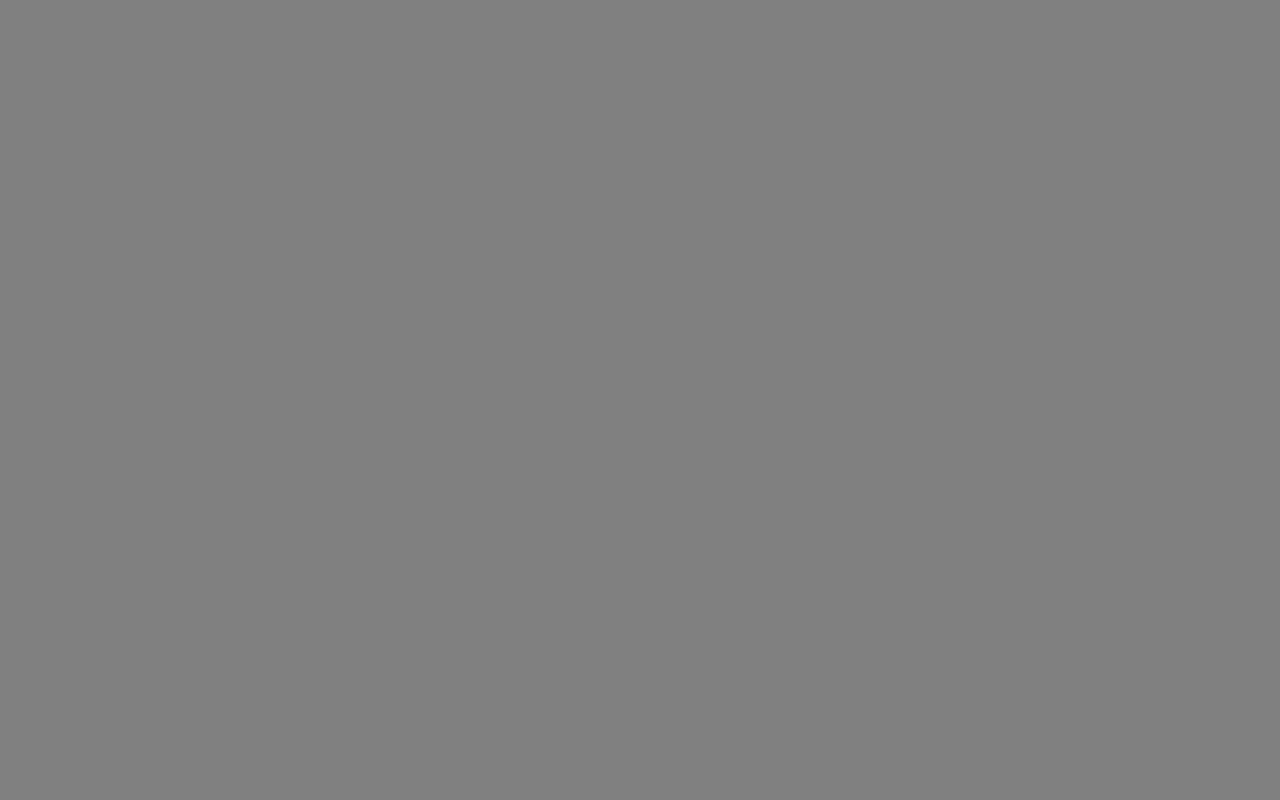
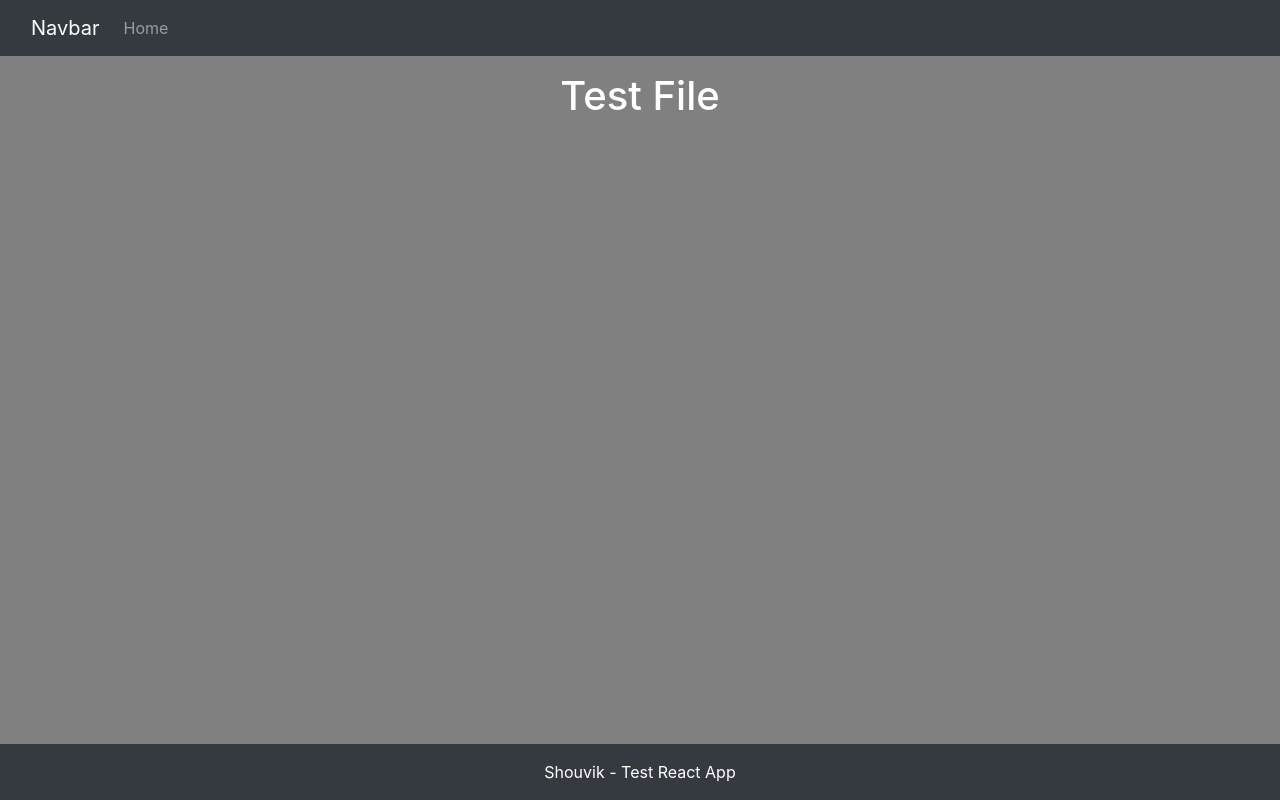
Before and after one commit to shouvikbj/Test-React-App, a React (Create React App) app: page /test in a window 1280 px wide. Built offline with nearby package versions, Linux system fonts and the light colour scheme.

Commit message:
minor update

```diff
--- a/src/Routes.js
+++ b/src/Routes.js
@@ -3,6 +3,7 @@ import { BrowserRouter as Router, Switch, Route } from "react-router-dom";
 
 import Home from "./core/Home";
 import Form from "./core/Form";
+import Test from "./core/Test";
 
 const Routes = () => {
   return (
@@ -10,6 +11,7 @@ const Routes = () => {
       <Switch>
         <Route path="/" exact component={Home} />
         <Route path="/form" exact component={Form} />
+        <Route path="/test" exact component={Test} />
       </Switch>
     </Router>
   );
--- a/src/core/Form.js
+++ b/src/core/Form.js
@@ -91,7 +91,7 @@ const Form = () => {
       body: new FormData(form),
       mode: "cors",
     }).then((data) => {
-      console.log(data);
+      // console.log(data);
       form.reset();
       setRedirect(true);
     });
--- a/src/core/Home.js
+++ b/src/core/Home.js
@@ -58,7 +58,7 @@ const Home = () => {
 
   const loadContent = () => {
     return (
-      <>
+      <div>
         <h2 className="text-center text-white">Home</h2>
         <br />
         <div className="container">
@@ -87,7 +87,7 @@ const Home = () => {
             </div>
           )}
         </div>
-      </>
+      </div>
     );
   };
 
--- /dev/null
+++ b/src/core/Test.js
@@ -0,0 +1,15 @@
+import React from "react";
+import Base from "./Base";
+
+const Test = () => {
+  return (
+    <Base>
+      <br />
+      <br />
+      <br />
+      <h1 className="text-center text-white">Test File</h1>
+    </Base>
+  );
+};
+
+export default Test;
```
Also changed, not shown: 1 other file (tests, documents, lock files or other folders).
